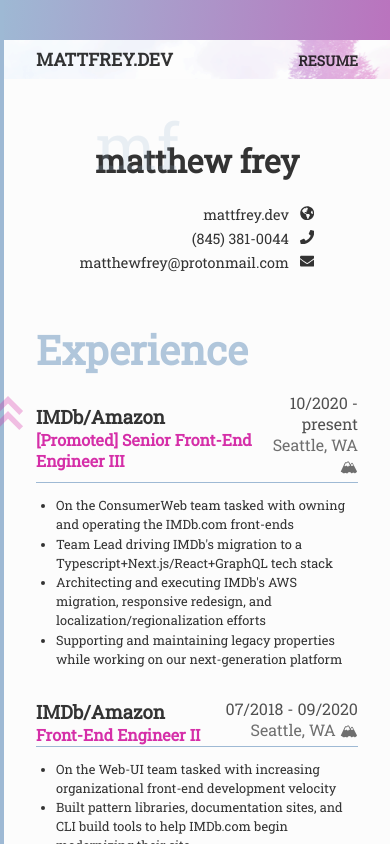
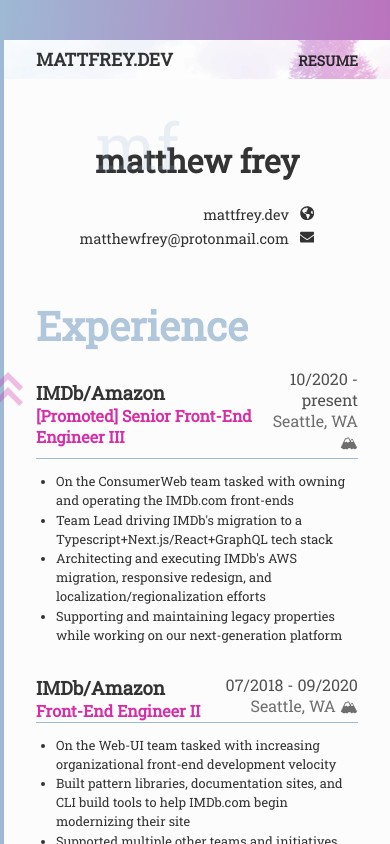
Before and after one commit to mmmeff/mattfreydotdev, a Next.js app: page /resume in a window 390 px wide. Shown: the top 844 px of the page. Built offline with nearby package versions, Linux system fonts and the light colour scheme.

Commit message:
Remove phone (spam)

```diff
--- a/src/data/resume-data.tsx
+++ b/src/data/resume-data.tsx
@@ -9,7 +9,6 @@ export const contactLinks = [
         label: 'mattfrey.dev',
         icon: <FaGlobeAmericas />,
     },
-    { href: 'te:18453810044', label: '(845) 381-0044', icon: <FaPhone /> },
     {
         href: 'mailto:matthewfrey@protonmail.com',
         label: 'matthewfrey@protonmail.com',
```
